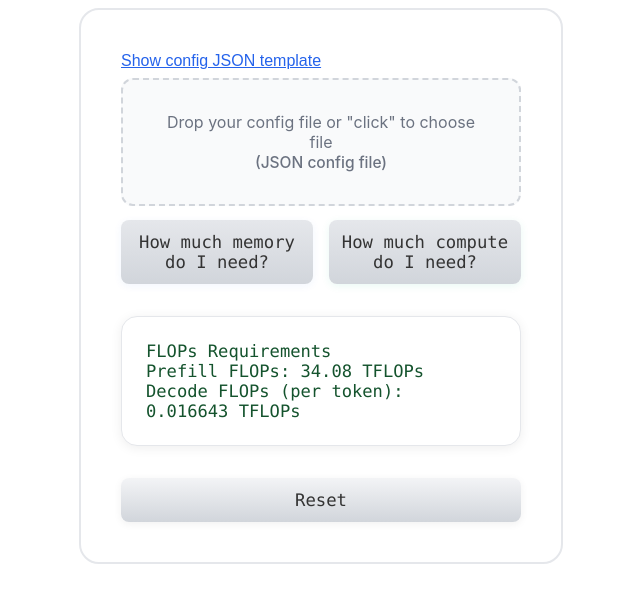
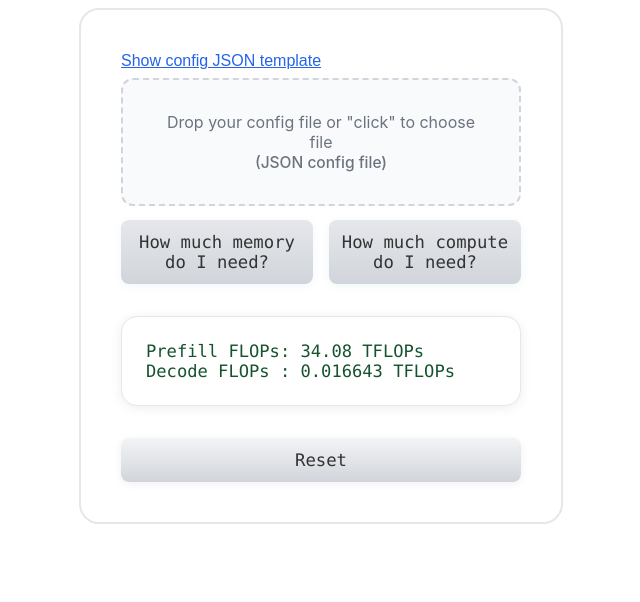
Before and after one commit to tinhoang-cerebras/cerebras-moe-calculator-new, a Next.js app: page / in a window 1280 px wide. Both pictures are taken after a click on the button "How much compute do I need?". Shown: the top 602 px of the page, without its empty margins (319-959 px from the left). Built offline with nearby package versions, Linux system fonts and the light colour scheme.

Commit message:
Update index.tsx

```diff
--- a/pages/index.tsx
+++ b/pages/index.tsx
@@ -36,7 +36,7 @@ const initialConfigTemplate = {
 };
 
 export default function Home() {
-  const [precision] = useState("bfloat16"); // Fixed precision, no UI
+  const [precision] = useState("bfloat16"); // Fixed, not user-editable
   const [config, setConfig] = useState<Config>(defaultConfig);
   const [memoryResult, setMemoryResult] = useState("");
   const [flopsResult, setFlopsResult] = useState("");
@@ -529,7 +529,7 @@ export default function Home() {
           </div>
         </label>
 
-        {/* Spacer where precision dropdown was */}
+        {/* Spacer for layout */}
         <div style={{
           textAlign: 'center',
           color: '#6b7280',
@@ -660,7 +660,9 @@ export default function Home() {
           >
             {flopsResult
               .split('\n')
-              .filter(line => !/^=+$/.test(line.trim()))
+              .filter(line => !/flops requirements/i.test(line))
+              .map(line => line.replace(/\(per tokens\)/gi, '').replace(/\(per token\)/gi, '').trimEnd())
+              .filter(line => line.trim() !== '')
               .join('\n')}
           </div>
         )}
```
